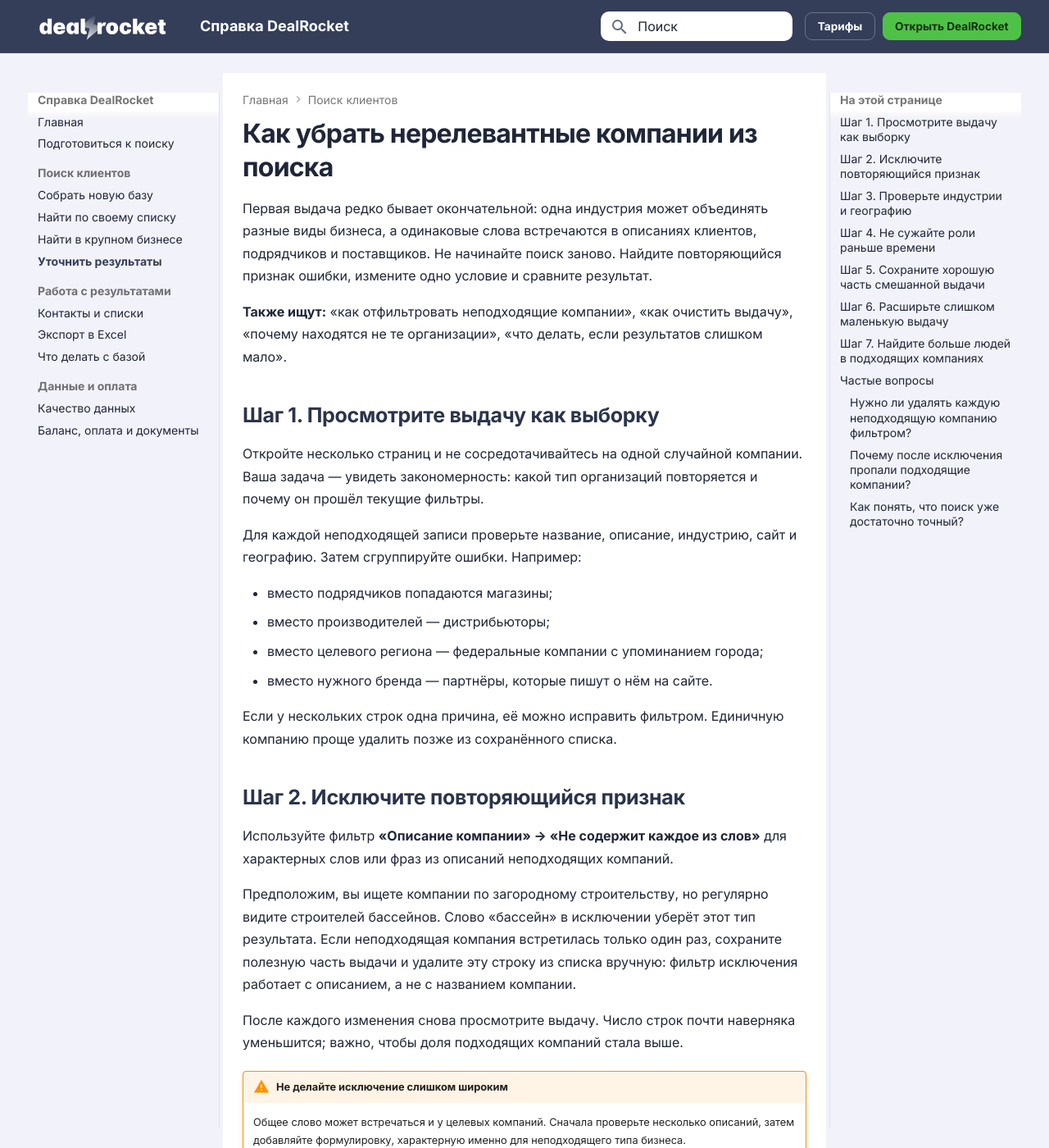
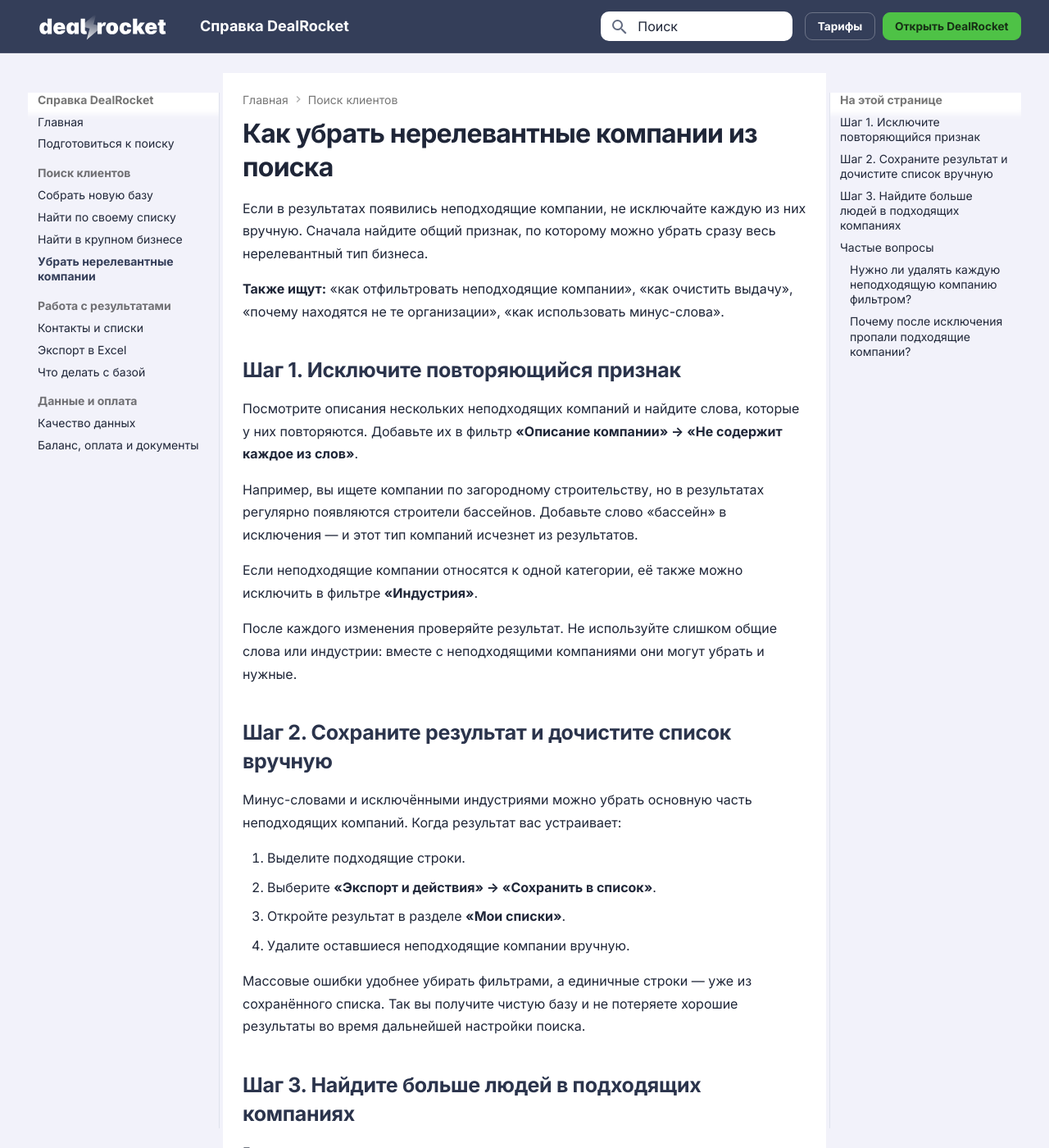
Before and after one commit to prikazchikof/dealrocket-help, an MkDocs documentation site: the page built from docs/search/refine/index.md, in a window 1280 px wide and 1400 px high. Shown: the whole window at 82% size. Built offline with MkDocs 1.6.1 and Material for MkDocs 9.7.7, drawn with Linux system fonts in a browser that asks for light colours; some of the changed text lies outside the part shown.

Commit message:
content: focus guide on removing irrelevant companies

```diff
--- a/docs/search/refine/index.md
+++ b/docs/search/refine/index.md
@@ -1,97 +1,54 @@
 ---
 id: search-refine
 title: Как убрать нерелевантные компании из поиска
-description: Как очистить смешанную выдачу, не потерять полезные результаты и расширить слишком узкий поиск.
+description: Как исключить неподходящие компании, сохранить результат и вручную дочистить готовый список.
 area: search
-keywords: [убрать нерелевантные компании, уточнить поиск, исключить компанию, мало результатов, очистить выдачу, найти больше лидов]
+keywords: [убрать нерелевантные компании, исключить компанию, очистить выдачу, минус-слова, исключить индустрию, найти больше лидов]
 status: published
 last_verified: 2026-09-04
 ---
 # Как убрать нерелевантные компании из поиска
 
-Первая выдача редко бывает окончательной: одна индустрия может объединять разные виды бизнеса, а одинаковые слова встречаются в описаниях клиентов, подрядчиков и поставщиков. Не начинайте поиск заново. Найдите повторяющийся признак ошибки, измените одно условие и сравните результат.
+Если в результатах появились неподходящие компании, не исключайте каждую из них вручную. Сначала найдите общий признак, по которому можно убрать сразу весь нерелевантный тип бизнеса.
 
-**Также ищут:** «как отфильтровать неподходящие компании», «как очистить выдачу», «почему находятся не те организации», «что делать, если результатов слишком мало».
+**Также ищут:** «как отфильтровать неподходящие компании», «как очистить выдачу», «почему находятся не те организации», «как использовать минус-слова».
 
-## Шаг 1. Просмотрите выдачу как выборку { #review }
+## Шаг 1. Исключите повторяющийся признак { #exclude-words }
 
-Откройте несколько страниц и не сосредотачивайтесь на одной случайной компании. Ваша задача — увидеть закономерность: какой тип организаций повторяется и почему он прошёл текущие фильтры.
+Посмотрите описания нескольких неподходящих компаний и найдите слова, которые у них повторяются. Добавьте их в фильтр **«Описание компании» → «Не содержит каждое из слов»**.
 
-Для каждой неподходящей записи проверьте название, описание, индустрию, сайт и географию. Затем сгруппируйте ошибки. Например:
+Например, вы ищете компании по загородному строительству, но в результатах регулярно появляются строители бассейнов. Добавьте слово «бассейн» в исключения — и этот тип компаний исчезнет из результатов.
 
-- вместо подрядчиков попадаются магазины;
-- вместо производителей — дистрибьюторы;
-- вместо целевого региона — федеральные компании с упоминанием города;
-- вместо нужного бренда — партнёры, которые пишут о нём на сайте.
+Если неподходящие компании относятся к одной категории, её также можно исключить в фильтре **«Индустрия»**.
 
-Если у нескольких строк одна причина, её можно исправить фильтром. Единичную компанию проще удалить позже из сохранённого списка.
+После каждого изменения проверяйте результат. Не используйте слишком общие слова или индустрии: вместе с неподходящими компаниями они могут убрать и нужные.
 
-## Шаг 2. Исключите повторяющийся признак { #exclude-words }
+## Шаг 2. Сохраните результат и дочистите список вручную { #save-good-results }
 
-Используйте фильтр **«Описание компании» → «Не содержит каждое из слов»** для характерных слов или фраз из описаний неподходящих компаний.
+Минус-словами и исключёнными индустриями можно убрать основную часть неподходящих компаний. Когда результат вас устраивает:
 
-Предположим, вы ищете компании по загородному строительству, но регулярно видите строителей бассейнов. Слово «бассейн» в исключении уберёт этот тип результата. Если неподходящая компания встретилась только один раз, сохраните полезную часть выдачи и удалите эту строку из списка вручную: фильтр исключения работает с описанием, а не с названием компании.
+1. Выделите подходящие строки.
+2. Выберите **«Экспорт и действия» → «Сохранить в список»**.
+3. Откройте результат в разделе **«Мои списки»**.
+4. Удалите оставшиеся неподходящие компании вручную.
 
-После каждого изменения снова просмотрите выдачу. Число строк почти наверняка уменьшится; важно, чтобы доля подходящих компаний стала выше.
+Массовые ошибки удобнее убирать фильтрами, а единичные строки — уже из сохранённого списка. Так вы получите чистую базу и не потеряете хорошие результаты во время дальнейшей настройки поиска.
 
-!!! warning "Не делайте исключение слишком широким"
-    Общее слово может встречаться и у целевых компаний. Сначала проверьте несколько описаний, затем добавляйте формулировку, характерную именно для неподходящего типа бизнеса.
+## Шаг 3. Найдите больше людей в подходящих компаниях { #find-more-leads }
 
-## Шаг 3. Проверьте индустрии и географию { #industries-and-location }
+Если компании уже подходят, но сотрудников или контактов мало, выделите нужные организации, откройте **«Экспорт и действия»** и выберите **«Найти больше лидов»**.
 
-Если неподходящие компании слишком разные и у них нет общего слова, вернитесь к исходным индустриям. Возможно, одна из выбранных категорий описывает рынок шире, чем нужно. Отключите её отдельно и сравните результат.
-
-С географией действует тот же принцип. Не сужайте её автоматически до одного города, если компания может обслуживать регион из другого офиса. Решите, что для вас действительно обязательно: юридический адрес, присутствие или возможность работать на нужной территории.
-
-## Шаг 4. Не сужайте роли раньше времени { #roles }
-
-Иногда компании подходят, а сотрудники — нет. Тогда не меняйте фильтры организаций. Проверьте **«Управленческий уровень»**, **«Функцию или департамент»** и точные должности.
-
-Если результатов мало, сначала уберите **«Включить должности»**: конкретная фраза не учитывает все варианты названия роли. Затем расширьте управленческий уровень или функцию. Меняйте одно поле за раз, чтобы понимать причину.
-
-## Шаг 5. Сохраните хорошую часть смешанной выдачи { #save-good-results }
-
-Если часть результатов уже подходит, не теряйте её во время экспериментов.
-
-1. Отметьте подходящие строки.
-2. Выберите **«Экспорт и действия» → «Сохранить в список»**.
-3. Дайте списку название по сегменту и роли.
-4. Продолжите уточнять исходный поиск.
-5. При необходимости вернитесь в **«Мои списки»** и удалите отдельные неподходящие строки вручную.
-
-Список помогает отделить готовую часть от новых гипотез. Не смешивайте в одном списке компании, которым нужны разные предложения или разные роли сотрудников.
-
-## Шаг 6. Расширьте слишком маленькую выдачу { #expand }
-
-Если после очистки почти ничего не осталось, возвращайте условия в обратном порядке — от самых жёстких к основным:
-
-1. точное название должности;
-2. дополнительные числовые ограничения;
-3. узкая функция или управленческий уровень;
-4. одна из индустрий;
-5. география, если она не является обязательной.
-
-После каждого шага посмотрите, какие записи вернулись. Так вы найдёте границу между полнотой и точностью, а не просто получите большое число строк.
-
-## Шаг 7. Найдите больше людей в подходящих компаниях { #find-more-leads }
-
-Если компании уже подходят, но сотрудников или контактов мало, не расширяйте рынок. Выделите нужные организации, откройте **«Экспорт и действия»** и выберите **«Найти больше лидов»**.
-
-DealRocket дополнительно проверит сайты компаний и социальные сети. Обработка выполняется отдельно, а результат появляется в разделе **«Мои списки»**. Сначала запускайте её только для проверенных компаний, чтобы дополнительный поиск не тратил время на нерелевантную часть выдачи.
+DealRocket дополнительно проверит сайты компаний и социальные сети. Обработка выполняется отдельно, а результат появится в разделе **«Мои списки»**. Запускайте дополнительный поиск только для уже проверенных компаний.
 
 ## Частые вопросы { #faq }
 
 ### Нужно ли удалять каждую неподходящую компанию фильтром?
 
-Нет. Фильтр полезен для повторяющегося типа ошибки. Единичную запись удобнее удалить из сохранённого списка после отбора.
+Нет. Фильтр используйте для повторяющегося типа ошибки. Единичную компанию удобнее удалить вручную из сохранённого списка.
 
 ### Почему после исключения пропали подходящие компании?
 
-Скорее всего, слово оказалось слишком общим. Уберите последнее исключение, сравните описания и замените его более характерной фразой.
-
-### Как понять, что поиск уже достаточно точный?
-
-Проверьте несколько страниц. Если компании соответствуют исходному профилю, роли относятся к нужной функции, а один и тот же тип ошибки больше не повторяется, сохраните выборку и переходите к контактам.
+Скорее всего, слово или индустрия оказались слишком общими. Уберите последнее исключение и замените его более точным признаком неподходящих компаний.
 
 [Вернуться к поиску новых клиентов](../index.md){ .md-button .md-button--primary }
 [Работать с контактами](../../contacts/index.md){ .md-button }
--- a/mkdocs.yml
+++ b/mkdocs.yml
@@ -68,7 +68,7 @@
       - Собрать новую базу: search/index.md
       - Найти по своему списку: search/company-list/index.md
       - Найти в крупном бизнесе: search/large-business/index.md
-      - Уточнить результаты: search/refine/index.md
+      - Убрать нерелевантные компании: search/refine/index.md
   - Работа с результатами:
       - Контакты и списки: contacts/index.md
       - Экспорт в Excel: export/index.md
```
Also changed, not shown: 1 other file.
